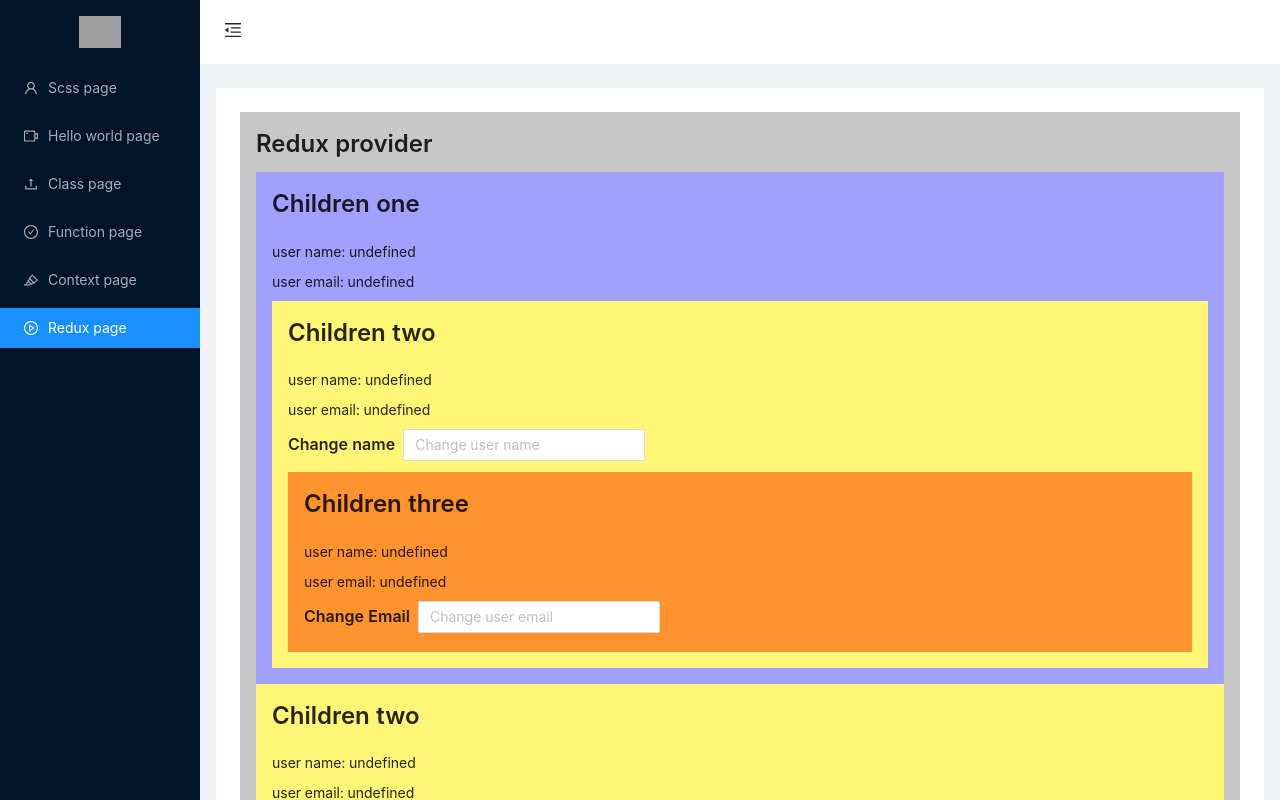
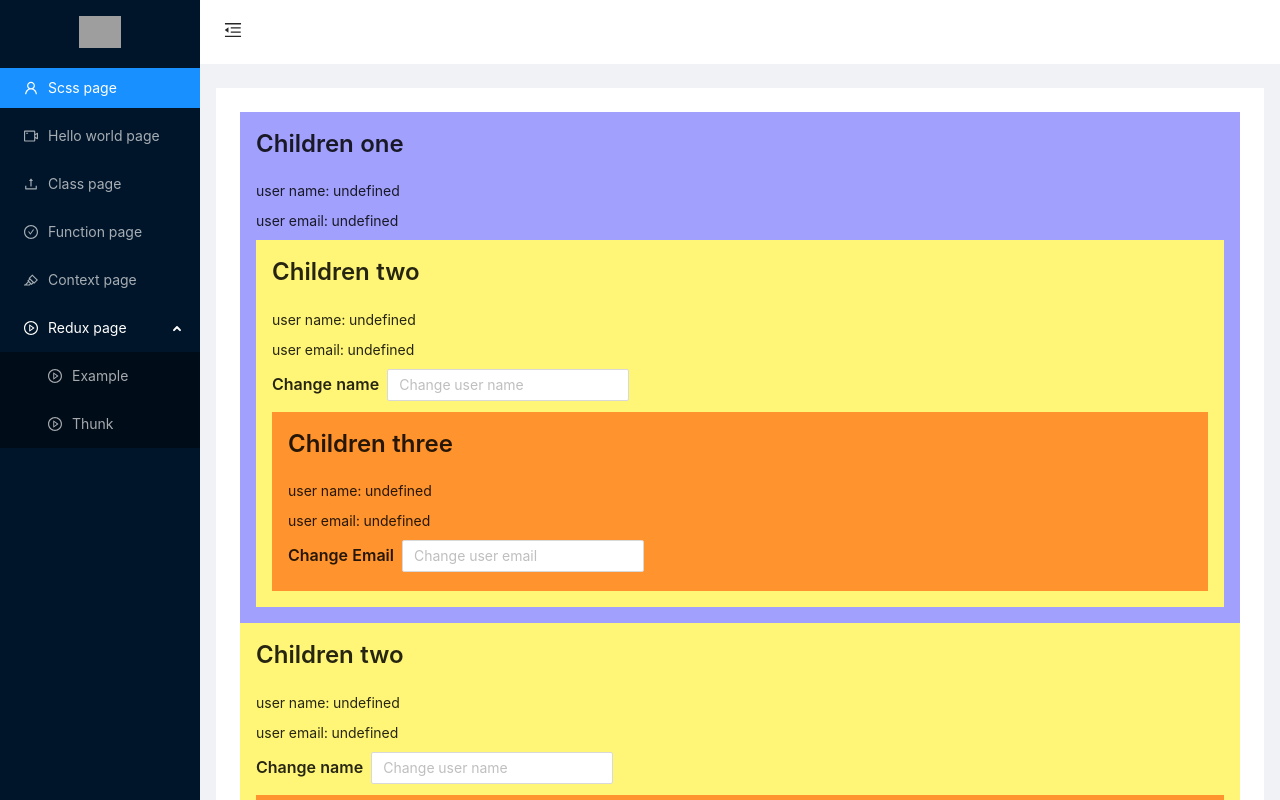
Before and after one commit to triduong39/learn-react, a React (Create React App) app: page /redux in a window 1280 px wide. Shown: the top 800 px of the page. Built offline with nearby package versions, Linux system fonts and the light colour scheme; grey boxes are pictures that could not be loaded.

Commit message:
updrage App Menu that can handle SubMenu

```diff
--- a/src/App.tsx
+++ b/src/App.tsx
@@ -16,11 +16,12 @@ function App() {
         <AppLayout>
             <Routes>
                 <Route path="/" element={<ScssPage />} />
+                <Route path="/css" element={<ScssPage />} />
                 <Route path="/hello" element={<HelloPage />} />
                 <Route path="/class" element={<ClassComponentPage initState={3} />} />
                 <Route path="/func" element={<FunctionalComponentPage initState={4} />} />
                 <Route path="/context" element={<ContextPage />} />
-                <Route path="/redux" element={<ReduxPage />} />
+                <Route path="/redux/*" element={<ReduxPage />} />
                 <Route path="*" element={<ErrorPage />} />
             </Routes>
         </AppLayout>
--- a/src/component/AppMenu.tsx
+++ b/src/component/AppMenu.tsx
@@ -10,33 +10,87 @@ import {
     HighlightOutlined,
     PlayCircleOutlined,
 } from '@ant-design/icons';
+import SubMenu from 'antd/lib/menu/SubMenu';
 
-type route = {
+type menuItem = {
     key: number;
     name: string;
     linkTo: string;
     icon: React.ReactNode;
 };
-const routes: route[] = [
-    { key: 1, name: 'Scss page', linkTo: '/', icon: <UserOutlined /> },
+type subMenu = {
+    key: string;
+    name: string;
+    icon: React.ReactNode;
+    children: menuItem[];
+};
+
+const routes: Array<menuItem | subMenu> = [
+    { key: 1, name: 'Scss page', linkTo: '/css', icon: <UserOutlined /> },
     { key: 2, name: 'Hello world page', linkTo: '/hello', icon: <VideoCameraOutlined /> },
     { key: 3, name: 'Class page', linkTo: '/class', icon: <UploadOutlined /> },
     { key: 4, name: 'Function page', linkTo: '/func', icon: <CheckCircleOutlined /> },
     { key: 5, name: 'Context page', linkTo: '/context', icon: <HighlightOutlined /> },
-    { key: 6, name: 'Redux page', linkTo: '/redux', icon: <PlayCircleOutlined /> },
+    {
+        key: 'sub1',
+        name: 'Redux page',
+        icon: <PlayCircleOutlined />,
+        children: [
+            { key: 7, name: 'Example', linkTo: '/redux/example', icon: <PlayCircleOutlined /> },
+            { key: 8, name: 'Thunk', linkTo: '/redux/thunk', icon: <PlayCircleOutlined /> },
+        ],
+    },
 ];
 
+function findRoute(routes: (menuItem | subMenu)[], arrayPathname: string[]) {
+    if (arrayPathname[2]) {
+        const subMenusItem = routes.reduce((previousValue, route) => {
+            if ('children' in route) {
+                return [...previousValue, ...route.children];
+            }
+            return previousValue;
+        }, [] as (menuItem | subMenu)[]) as menuItem[];
+
+        return subMenusItem.find((route) => route.linkTo === `/${arrayPathname[1]}/${arrayPathname[2]}`);
+    } else {
+        return routes.find((route) => {
+            if (!('children' in route)) {
+                return route.linkTo === `/${arrayPathname[1]}`;
+            }
+            return false;
+        });
+    }
+}
+
 export default function AppMenu() {
-    const params = useLocation();
-    const SelectedKeys = routes.find((route) => route.linkTo === params.pathname);
+    const location = useLocation();
+    const { pathname } = location;
+    const arrayPathname = pathname.split('/');
+
+    const routeMatch = findRoute(routes, arrayPathname);
 
     return (
-        <Menu theme="dark" mode="inline" defaultSelectedKeys={SelectedKeys?.key ? [`${SelectedKeys.key}`] : ['1']}>
-            {routes.map((route) => (
-                <Menu.Item key={route.key} icon={route.icon}>
-                    <Link to={route.linkTo}>{route.name}</Link>
-                </Menu.Item>
-            ))}
+        <Menu
+            theme="dark"
+            mode="inline"
+            defaultOpenKeys={['sub1']}
+            defaultSelectedKeys={routeMatch?.key ? [`${routeMatch.key}`] : ['1']}
+        >
+            {routes.map((route) =>
+                'children' in route ? (
+                    <SubMenu key={route.key} icon={route.icon} title={route.name}>
+                        {route.children.map((childrenRoute) => (
+                            <Menu.Item key={childrenRoute.key} icon={childrenRoute.icon}>
+                                <Link to={childrenRoute.linkTo}>{childrenRoute.name}</Link>
+                            </Menu.Item>
+                        ))}
+                    </SubMenu>
+                ) : (
+                    <Menu.Item key={route.key} icon={route.icon}>
+                        <Link to={route.linkTo}>{route.name}</Link>
+                    </Menu.Item>
+                ),
+            )}
         </Menu>
     );
 }
--- a/src/pages/ReduxPage/ReduxApp.tsx
+++ b/src/pages/ReduxPage/ReduxApp.tsx
@@ -1,13 +1,17 @@
 import * as React from 'react';
+import { Route, Routes } from 'react-router-dom';
 
-import ChildrenOne from './component/ChildrenOne';
-import ChildrenTwo from './component/ChildrenTwo';
+import ExamplePage from './page/ExamplePage';
+import ThunkPage from './page/ThunkPage';
 
 export default function ReduxApp() {
     return (
         <>
-            <ChildrenOne />
-            <ChildrenTwo />
+            <Routes>
+                <Route path="/" element={<ExamplePage />} />
+                <Route path="example" element={<ExamplePage />} />
+                <Route path="thunk" element={<ThunkPage />} />
+            </Routes>
         </>
     );
 }
--- a/src/pages/ReduxPage/ReduxPage.tsx
+++ b/src/pages/ReduxPage/ReduxPage.tsx
@@ -1,6 +1,4 @@
 import * as React from 'react';
-import { Typography } from 'antd';
-const { Title } = Typography;
 
 import { Provider } from 'react-redux';
 import { store } from './app/store';
@@ -8,11 +6,8 @@ import App from './ReduxApp';
 
 export default function ReduxPage() {
     return (
-        <div className="context-provider">
-            <Title level={3}>Redux provider</Title>
-            <Provider store={store}>
-                <App />
-            </Provider>
-        </div>
+        <Provider store={store}>
+            <App />
+        </Provider>
     );
 }
--- /dev/null
+++ b/src/pages/ReduxPage/page/ExamplePage.tsx
@@ -0,0 +1,13 @@
+import * as React from 'react';
+
+import ChildrenOne from '../component/ChildrenOne';
+import ChildrenTwo from '../component/ChildrenTwo';
+
+export default function ExamplePage() {
+    return (
+        <>
+            <ChildrenOne />
+            <ChildrenTwo />
+        </>
+    );
+}
--- /dev/null
+++ b/src/pages/ReduxPage/page/ThunkPage.tsx
@@ -0,0 +1,14 @@
+import * as React from 'react';
+
+import ChildrenOne from '../component/ChildrenOne';
+import ChildrenTwo from '../component/ChildrenTwo';
+
+export default function ThunkPage() {
+    return (
+        <>
+            <p>thunk</p>
+            <ChildrenOne />
+            <ChildrenTwo />
+        </>
+    );
+}
```
